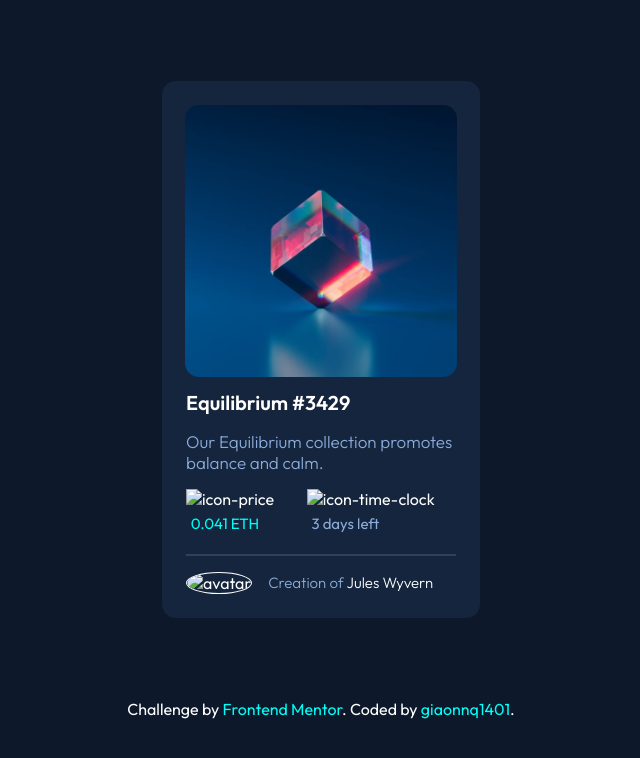
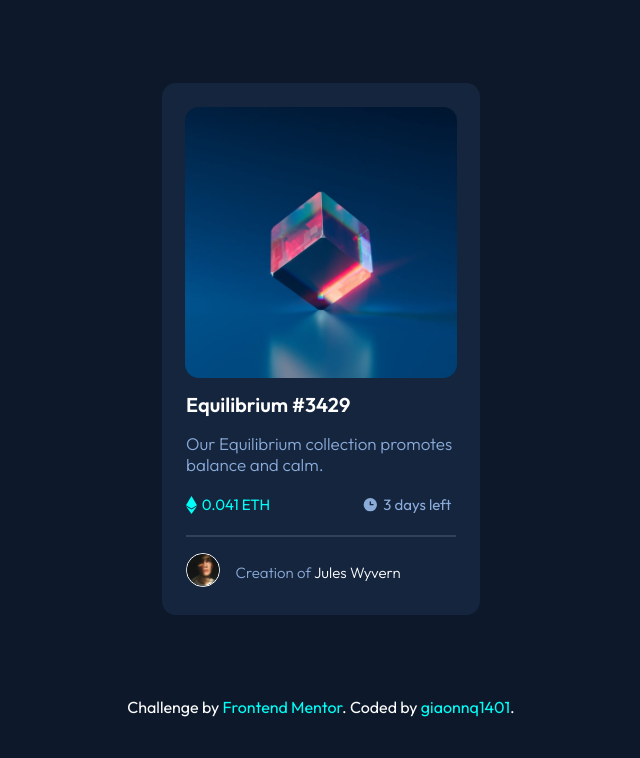
Before and after one commit to giaonnq1401/FrontendMentor-NTF-preview-card-component-main, a plain HTML site: page index.html in a window 1280 px wide. Shown: the whole page, without its empty margins (319-959 px from the left). Drawn offline with Linux system fonts and the light colour scheme; the site is published under a folder, as on GitHub Pages, so addresses that start at the root find nothing.

Commit message:
update image & readme.md

```diff
--- a/index.html
+++ b/index.html
@@ -19,7 +19,7 @@
   <main>
     <div class="card">
       <figure class="card_img">
-        <img id="view" src="/images/icon-view.svg" alt="view">
+        <img id="view" src="images/icon-view.svg" alt="view">
         <img id="img_main" src="images/image-equilibrium.jpg" alt="equilibrium">
       </figure>
       <div class="card_content">
@@ -29,12 +29,12 @@
 
         <div class="card_content__info">
           <div class="card_info__price">
-            <img src="/images/icon-ethereum.svg" alt="icon-price">
+            <img src="images/icon-ethereum.svg" alt="icon-price">
             <span>0.041 ETH</span>
           </div>
 
           <div class="card_info__times">
-            <img src="/images/icon-clock.svg" alt="icon-time-clock">
+            <img src="images/icon-clock.svg" alt="icon-time-clock">
             <span>3 days left</span>
           </div>
         </div>
@@ -44,7 +44,7 @@
 
       <div class="creator">
         <figure class="creator_ava">
-          <img src="/images/image-avatar.png" alt="avatar">
+          <img src="images/image-avatar.png" alt="avatar">
         </figure>
         <div>
           <p>Creation of <span>Jules Wyvern</span></p>
```
Also changed, not shown: screenshot/desktop.jpeg (added), screenshot/mobile.png (added), 1 other file.
